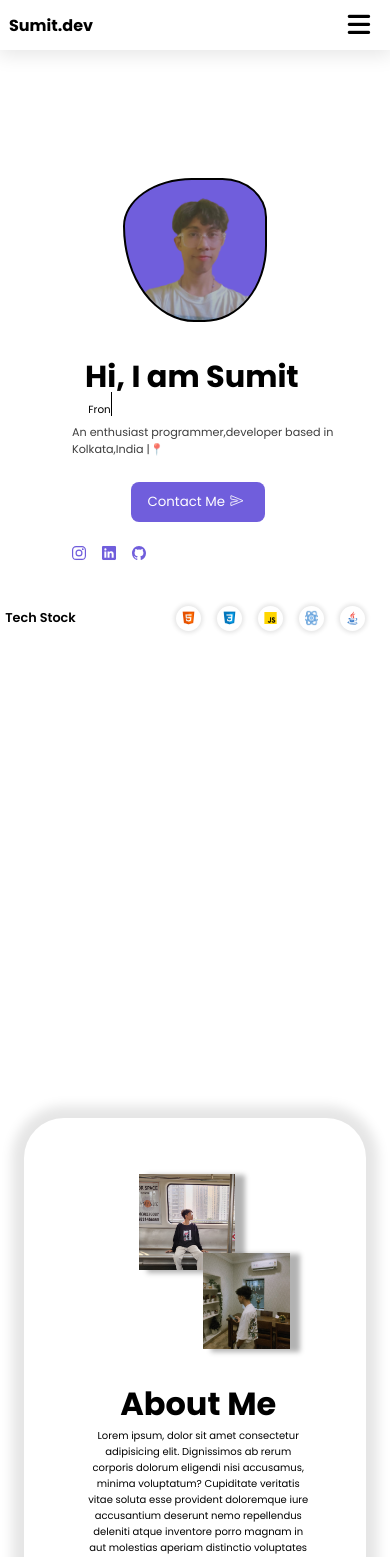
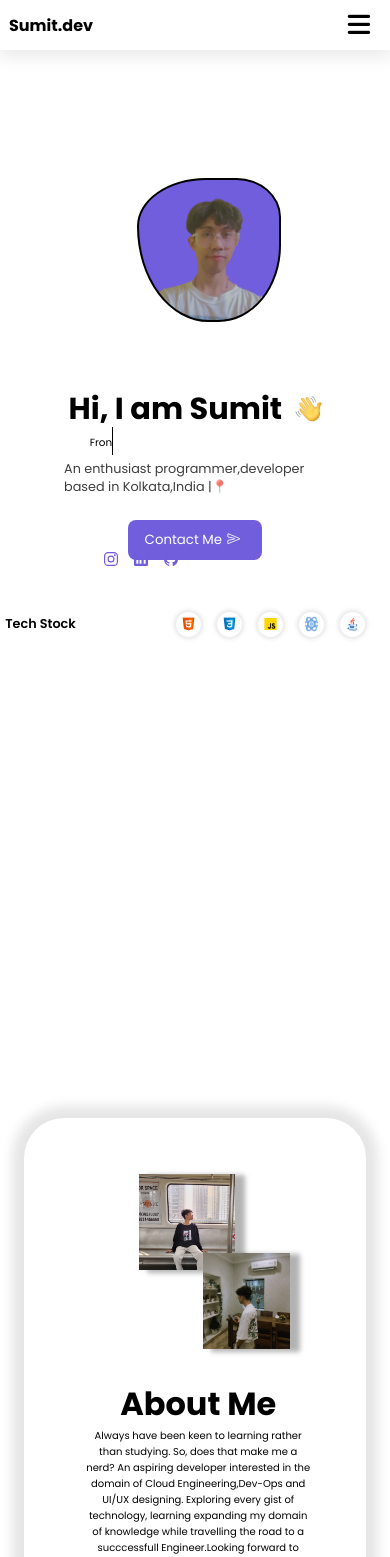
Before and after one commit to SumitMangrati/My-Portfolio-Website, a React (Create React App) app: page /WorkExp in a window 390 px wide. Shown: the top 1557 px of the page. Built offline with nearby package versions, Linux system fonts and the light colour scheme; some icons are missing.

Commit message:
added waving hands in hero section

```diff
--- a/src/pages/About2.js
+++ b/src/pages/About2.js
@@ -16,33 +16,29 @@ function About2() {
           <div className="about-holder">
             <h1>About Me</h1>
             <div className="description-holder">
-              Lorem ipsum, dolor sit amet consectetur adipisicing elit.
-              Dignissimos ab rerum corporis dolorum eligendi nisi accusamus,
-              minima voluptatum? Cupiditate veritatis vitae soluta esse
-              provident doloremque iure accusantium deserunt nemo repellendus
-              deleniti atque inventore porro magnam in aut molestias aperiam
-              distinctio voluptates expedita ex consequuntur, fuga sed! Tenetur
-              eum ab architecto veritatis sequi iusto sunt?
+              Always have been keen to learning rather than studying. So, does
+              that make me a nerd? An aspiring developer interested in the
+              domain of Cloud Engineering,Dev-Ops and UI/UX designing. Exploring
+              every gist of technology, learning expanding my domain of knowledge
+              while travelling the road to a succcessfull Engineer.Looking
+              forward to collaborate and work with several other to help me on
+              my journey.
             </div>
             <div className="about-links">
               <Link className="edu" to="/">
-                    <li>
-                        Education
-                    </li>
+                <li>Education</li>
               </Link>
 
               <Link className="wexp" to="/WorkExp">
                 <li>Work Experience</li>
               </Link>
-
-
             </div>
             <div className="about-route-holder">
               <Routes>
                 <Route path="/" exact Component={Education}></Route>
               </Routes>
               <Routes>
-                <Route exact path="/WorkExp" element={<Work/>} />
+                <Route exact path="/WorkExp" element={<Work />} />
               </Routes>
             </div>
           </div>
--- a/src/pages/Hero.js
+++ b/src/pages/Hero.js
@@ -2,6 +2,7 @@ import React from "react";
 import "../styles/Hero.css";
 import AnimatedText from "../components/AnimatedText";
 import Skills from "../components/Skills";
+import wave from '../assets/wave.png'
 function Hero() {
 
   const newTab=URL=>{
@@ -24,7 +25,10 @@ function Hero() {
         </div>
 
         <div className="hero-text">
+          <div className="hero-heading">
           <h1>Hi, I am Sumit</h1>
+          <img src={wave} alt="" srcset=""  id="wave"/>
+          </div>
           <div className="test">
             <AnimatedText />
           </div>
--- a/src/styles/AnimatedText.css
+++ b/src/styles/AnimatedText.css
@@ -60,8 +60,8 @@
     }
     .dynamic-text{
         padding: 0;
-        line-height: 24px;
-        height: 24px;
+        line-height:23px;
+        height: 28px;
         top: 0;
         position: relative;
         overflow: hidden;
--- a/src/styles/Hero.css
+++ b/src/styles/Hero.css
@@ -128,6 +128,42 @@
 .skill-stack{
     margin: 0 12rem;
 }
+.hero-heading{
+    display: flex;
+    align-items: center;
+    justify-content: center;
+}
+#wave{
+    height: 25px;
+    margin-left: 14px;
+    animation: waveRotate 2.5s infinite;
+}
+@keyframes waveRotate{
+    0%{
+        transform: rotate(0deg);
+    }
+    10%{
+        transform: rotate(14deg);
+    }
+    20%{
+        transform: rotate(-8deg);
+    }
+    30%{
+        transform: rotate(14deg);
+    }
+    40%{
+        transform: rotate(-4deg);
+    }
+    50%{
+        transform: rotate(10deg);
+    }
+    60%{
+        transform: rotate(0deg);
+    }
+    100%{
+        transform: rotate(0deg);
+    }
+}
 
 @media screen and (max-width:900px) {
     .hero-text h1{
@@ -257,7 +293,7 @@
         display: flex;
         flex-direction: column-reverse;
         align-items: flex-start;
-        padding:7rem 2rem 0rem;
+        padding:7rem 4rem 0rem;
     }
     .blob{
         height: 140px;
@@ -269,23 +305,20 @@
         left:28%;
     }
     .hero-text{
-        position: relative;
-        bottom: 2rem;
+       position: inherit;
+       align-items: center;
+       justify-content: center;
     }
     .hero-text h1{
         font-size: 1.9rem;
-        position: relative;
-        left: 4%;
+       position: inherit;
     }
     .test{
-        position: relative;
-        bottom: 8px;
-        left:5%;
+       position: relative;
+       right: 3.4rem;
     }
     .des{
-        position: relative;
-        bottom: 0;
-        font-size: 0.7rem;
+        position: inherit;
     }
     .hero-icons{
         display: flex;
@@ -307,8 +340,7 @@
         background: #705edc ;
         color: white;
         margin-top: 24px;
-        position: relative;
-        left: 18%;
+       position: inherit;
         transition: 0.3s ease-in-out;
     }
     .hero-contact-button ion-icon{
```
Also changed, not shown: src/assets/wave.png (added). Lines whose indentation alone changed are shown as unchanged.
